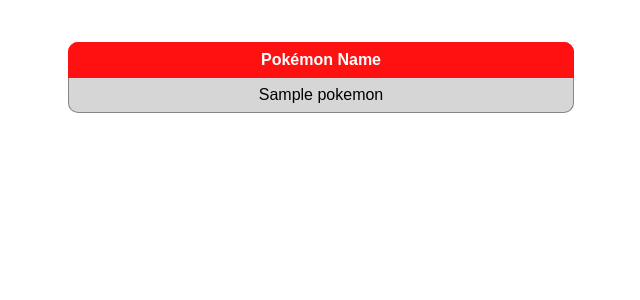
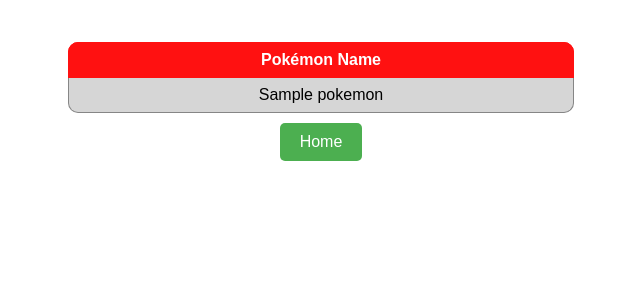
Before and after one commit to software-students-fall2023/5-final-project-sst5, a Flask app: page /dictionary in a window 1280 px wide. Shown: the part 58-358 px from the top of the page, without its empty margins (319-959 px from the left). Run offline with Flask 3, Linux system fonts and the light colour scheme; a database or web service that is not in the repository returns one stand-in record (values such as "Sample title").

Commit message:
added home button

```diff
--- a/web_app/static/pokemon_table.css
+++ b/web_app/static/pokemon_table.css
@@ -57,3 +57,19 @@ body {
 .pokemon-table tbody tr:last-child td:last-child {
 	border-bottom-right-radius: 10px;
 }
+
+.back-button-container button {
+    padding: 10px 20px;
+    background-color: #4CAF50;
+    color: white;
+    border: none;
+    border-radius: 5px;
+    font-size: 16px;
+    cursor: pointer;
+    transition: background-color 0.3s ease;
+	margin-top: 10px;
+}
+
+.back-button-container button:hover {
+    background-color: #367c39;
+}
--- a/web_app/templates/dictionary.html
+++ b/web_app/templates/dictionary.html
@@ -25,6 +25,9 @@
                 {% endfor %}
             </tbody>
         </table>
+        <div class="back-button-container">
+            <button onclick="window.location.href='/'">Home</button>
+        </div>
     </main>
 </body>
 </html>
--- a/web_app/templates/game.html
+++ b/web_app/templates/game.html
@@ -51,5 +51,8 @@
         </table>
       </div>
     </div>
+    <div class="back-button-container">
+      <button onclick="window.location.href='/'">Home</button>
+    </div>
   </body>
 </html>
--- a/web_app/templates/scoreboard.html
+++ b/web_app/templates/scoreboard.html
@@ -27,6 +27,9 @@
                 {% endfor %}
             </tbody>
         </table>
+        <div class="back-button-container">
+            <button onclick="window.location.href='/'">Home</button>
+        </div>
     </main>
 </body>
 </html>
```
Also changed, not shown: web_app/static/style.css (+16 -0 lines).
